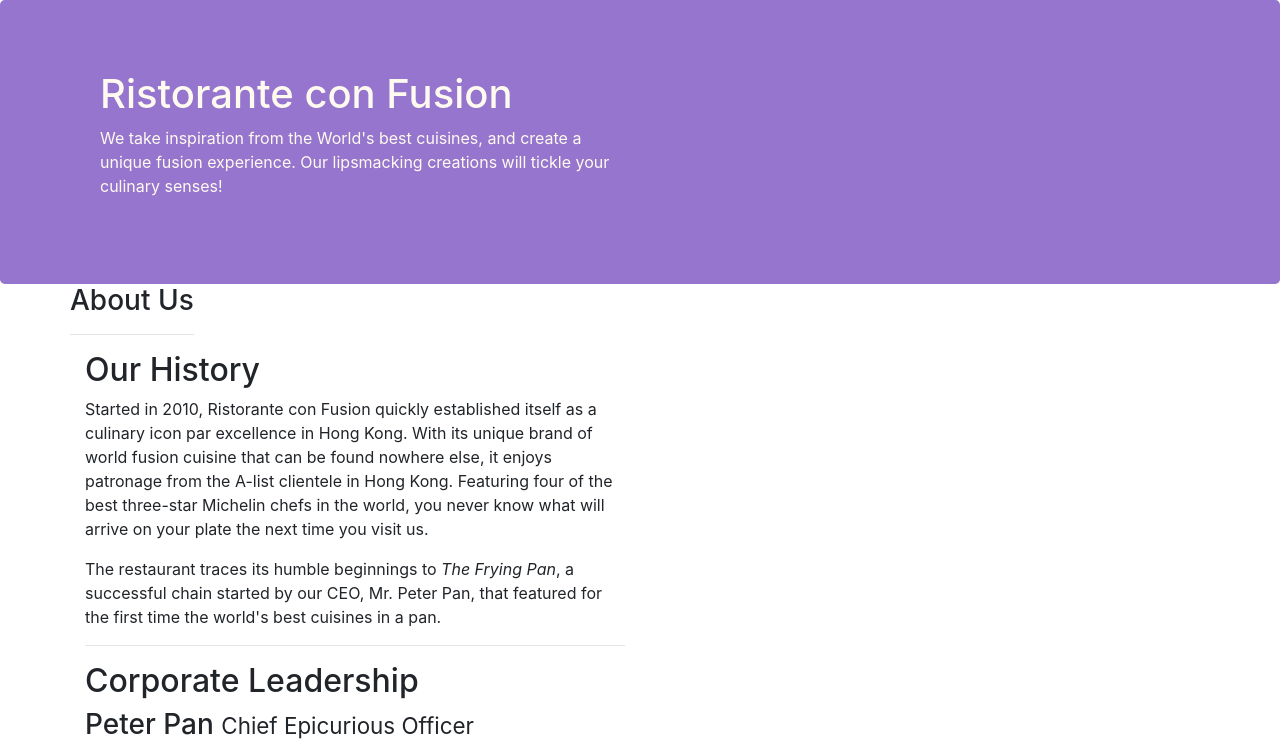
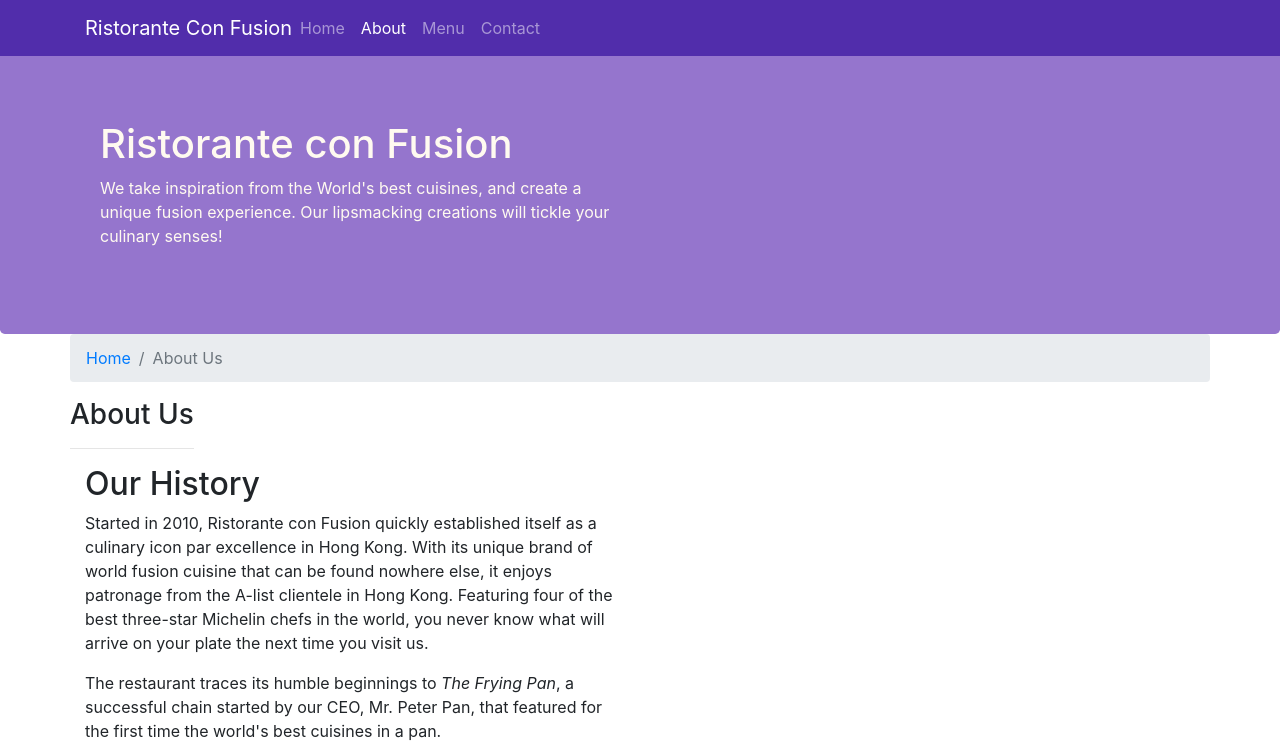
Before and after one commit to Markoae/Front-End-Web-UI-Frameworks-and-Tools-Bootstrap-4, a website: page aboutus.html in a window 1280 px wide. Shown: the top 747 px of the page. Drawn offline with nearby package versions, Linux system fonts and the light colour scheme.

Commit message:
Navbar and Breadcrumbs

```diff
--- a/aboutus.html
+++ b/aboutus.html
@@ -15,7 +15,21 @@
 </head>
 
 <body>
-
+    <nav class="navbar navbar-dark navbar-expand-sm fixed-top">
+                <div class="container">
+                    <button class="navbar-toggler" type="button" data-toggle="collapse" data-target="#Navbar">
+                        <span class="navbar-toggler-icon"></span>
+                    </button>
+                    <a class="navbar-brand mr-auto" href="./index.html">Ristorante Con Fusion</a>
+                    <div class="collapse navbar-collapse" id="Navbar">
+                            <ul class="navbar-nav mr-auto">
+                                <li class="nav-item"><a class="nav-link" href="./index.html">Home</a></li>
+                                <li class="nav-item active"><a class="nav-link" href="#">About</a></li>
+                                <li class="nav-item"><a class="nav-link" href="#">Menu</a></li>
+                                <li class="nav-item"><a class="nav-link" href="#">Contact</a></li>
+                            </ul>
+                    </div>
+    </nav>
     <header class="jumbotron">
         <div class="container">
             <div class="row row-header">
@@ -31,6 +45,10 @@
 
     <div class="container">
         <div class="row">
+            <ol class="col-12 breadcrumb">
+                <li class="breadcrumb-item"><a href="./index.html">Home</a> </li>
+                <li class="breadcrumb-item active"><a>About Us</a></li>
+            </ol>
             <div>
                <h3>About Us</h3>
                <hr>
@@ -53,6 +71,7 @@
 
 
         <div>
+            <div class="row">
                 <h2>Corporate Leadership</h2>
                 <h3>Peter Pan <small>Chief Epicurious Officer</small></h3>
                 <div class="d-none d-sm-block"><p>Our CEO, Peter, credits his hardworking East Asian immigrant parents who undertook the arduous journey to the shores of America with the intention of giving their children the best future. His mother's wizardy in the kitchen whipping up the tastiest dishes with whatever is available inexpensively at the supermarket, was his first inspiration to create the fusion cuisines for which <em>The Frying Pan</em> became well known. He brings his zeal for fusion cuisines to this restaurant, pioneering cross-cultural culinary connections.</p></div>
@@ -62,6 +81,7 @@
                 <div class="d-none d-sm-block"><p>Blessed with the most discerning gustatory sense, Agumbe, our CTO, personally ensures that every dish that we serve meets his exacting tastes. Our chefs dread the tongue lashing that ensues if their dish does not meet his exacting standards. He lives by his motto, <em>You click only if you survive my lick.</em></p></div>
                 <h4>Alberto Somayya <small>Executive Chef</small></h4>
                 <div class="d-none d-sm-block"><p>Award winning three-star Michelin chef with wide International experience having worked closely with whos-who in the culinary world, he specializes in creating mouthwatering Indo-Italian fusion experiences. He says, <em>Put together the cuisines from the two craziest cultures, and you get a winning hit! Amma Mia!</em></p></div>
+            </div>
        </div>
 
     </div>
@@ -72,7 +92,7 @@
                 <div class="col-4 offset-1 col-sm-2">
                     <h5>Links</h5>
                     <ul class="list-unstyled">
-                        <li><a href="#">Home</a></li>
+                        <li><a href="./index.html">Home</a></li>
                         <li><a href="#">About</a></li>
                         <li><a href="#">Menu</a></li>
                         <li><a href="#">Contact</a></li>
--- a/css/styles.css
+++ b/css/styles.css
@@ -28,3 +28,12 @@
     margin: 0px;
     color: #0F0F0F;
 }
+
+body{
+    padding: 50px 0px 0px 0px;
+    z-index: 0;
+}
+
+.navbar-dark{
+    background-color: #512DAB;
+}
```
Also changed, not shown: index.html (+22 -8 lines).
